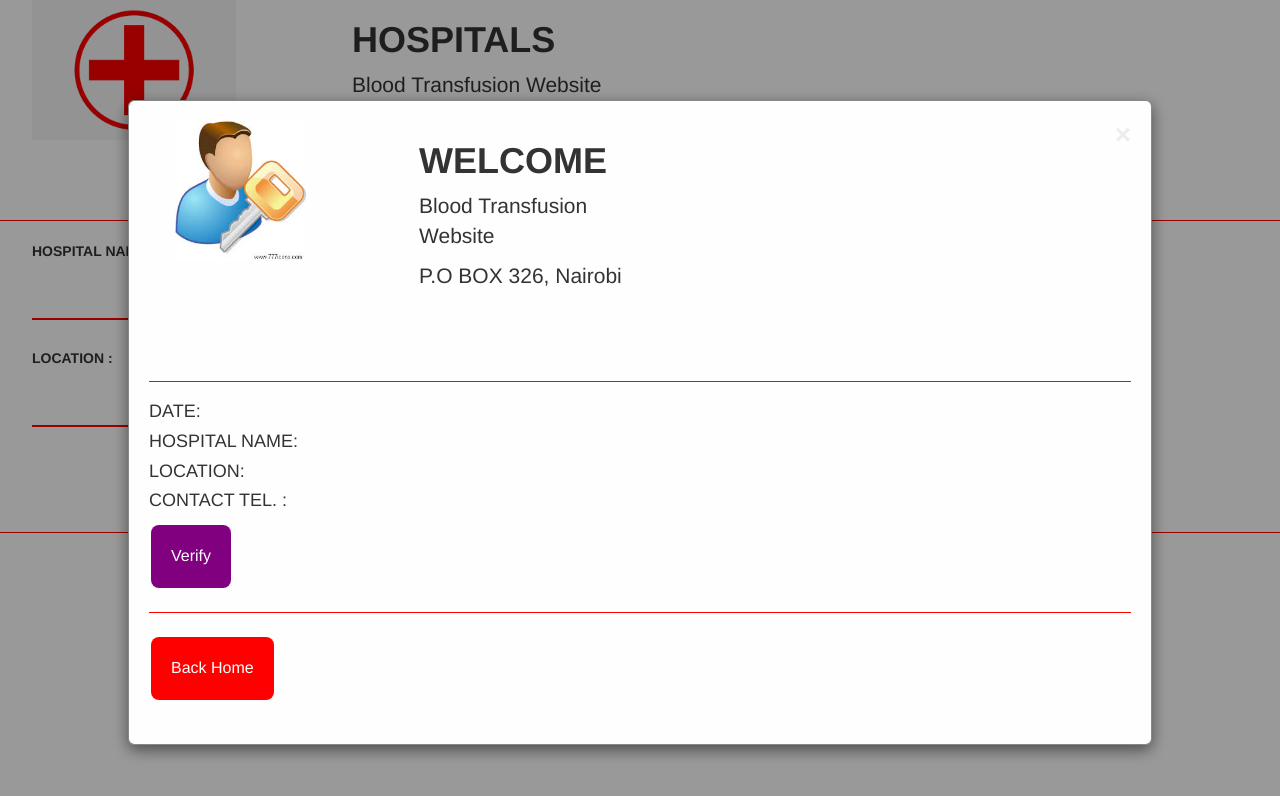
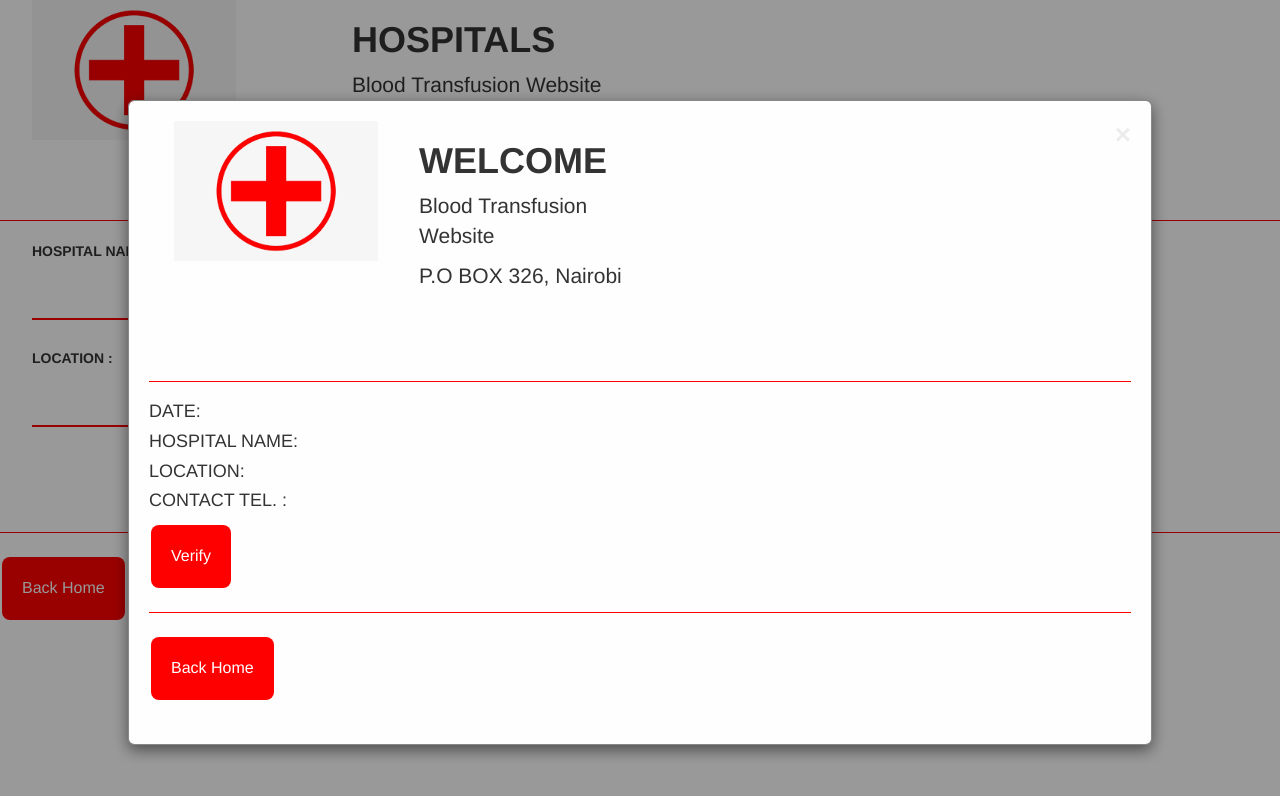
Before and after one commit to memetibryan/hospital-blood-transfusion-system, a plain HTML site: page html/hospital.html in a window 1280 px wide. Both pictures are taken after a click on the button "SIGN UP". Drawn offline with nearby package versions, Linux system fonts and the light colour scheme.

Commit message:
customized hospital display page layout

```diff
--- a/html/hospital.html
+++ b/html/hospital.html
@@ -55,6 +55,7 @@
 
   <button id="myBtn" type="button">SIGN UP</button>
   <hr>
+  <button type="button" onclick="home()">Back Home</button><br><br>
 
     <!-- The Modal -->
   <div id="myModal" class="modal">
@@ -65,7 +66,7 @@
 
       <div id="main1">
         <div class="left-column">
-          <img src="../images/images.jpeg" height="140px">
+          <img src="../images/hospital.png" height="140px">
         </div>
         <div class="right-column">
           <h1><strong>WELCOME</strong></h1>
@@ -79,7 +80,7 @@
         <h4>HOSPITAL NAME: <p id="name" style="font-weight: 1000;"></p></h2>
         <h4>LOCATION: <p id="llocation" style="font-weight: 1000;"></p></h2>
         <h4>CONTACT TEL. : <p id="ltell" style="font-weight: 1000;"></p></h2>
-        <button type="button" style="background-color: purple;">Verify</button><br>
+        <button type="button" style="background-color: red;">Verify</button><br>
   </div>
       <hr>
 
```
